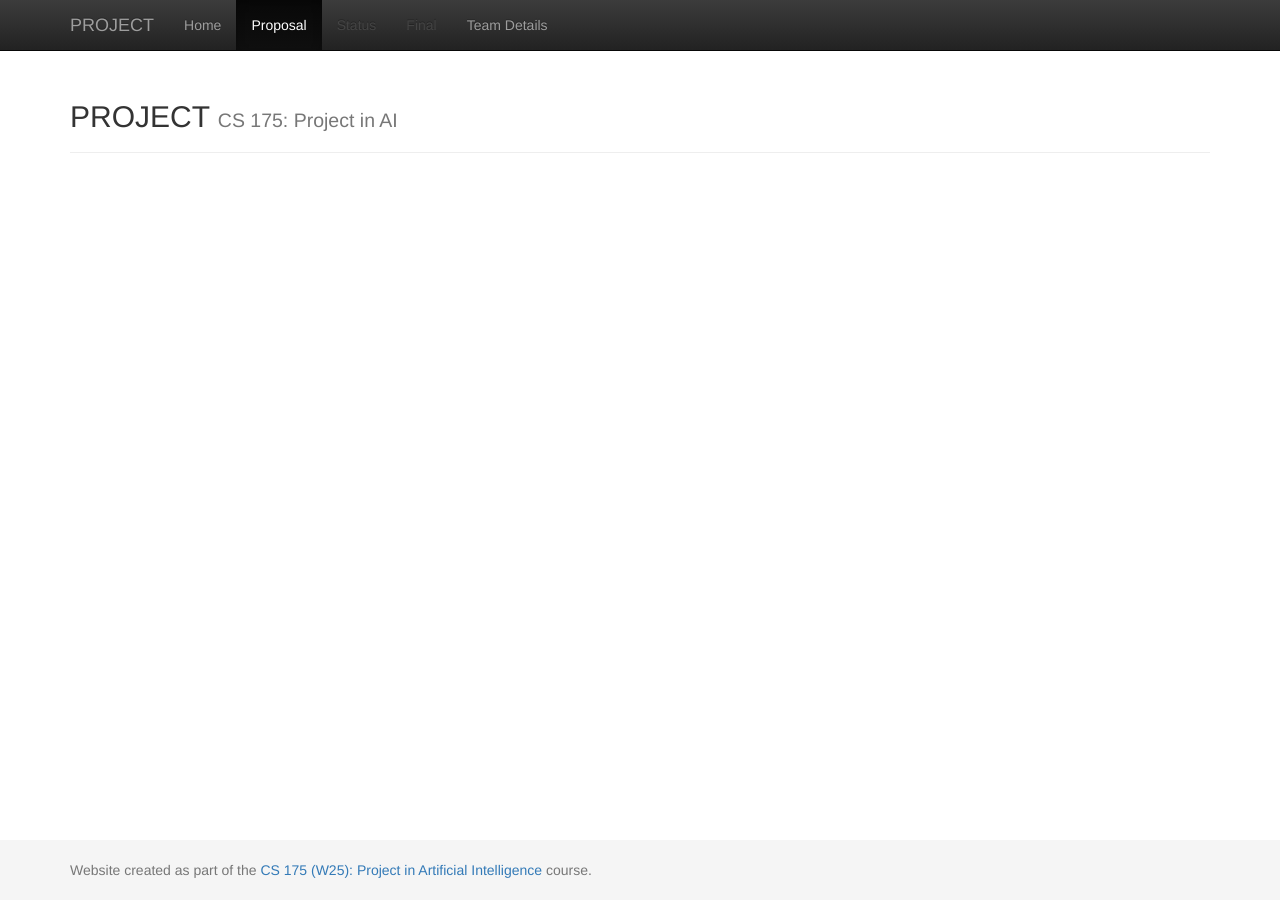
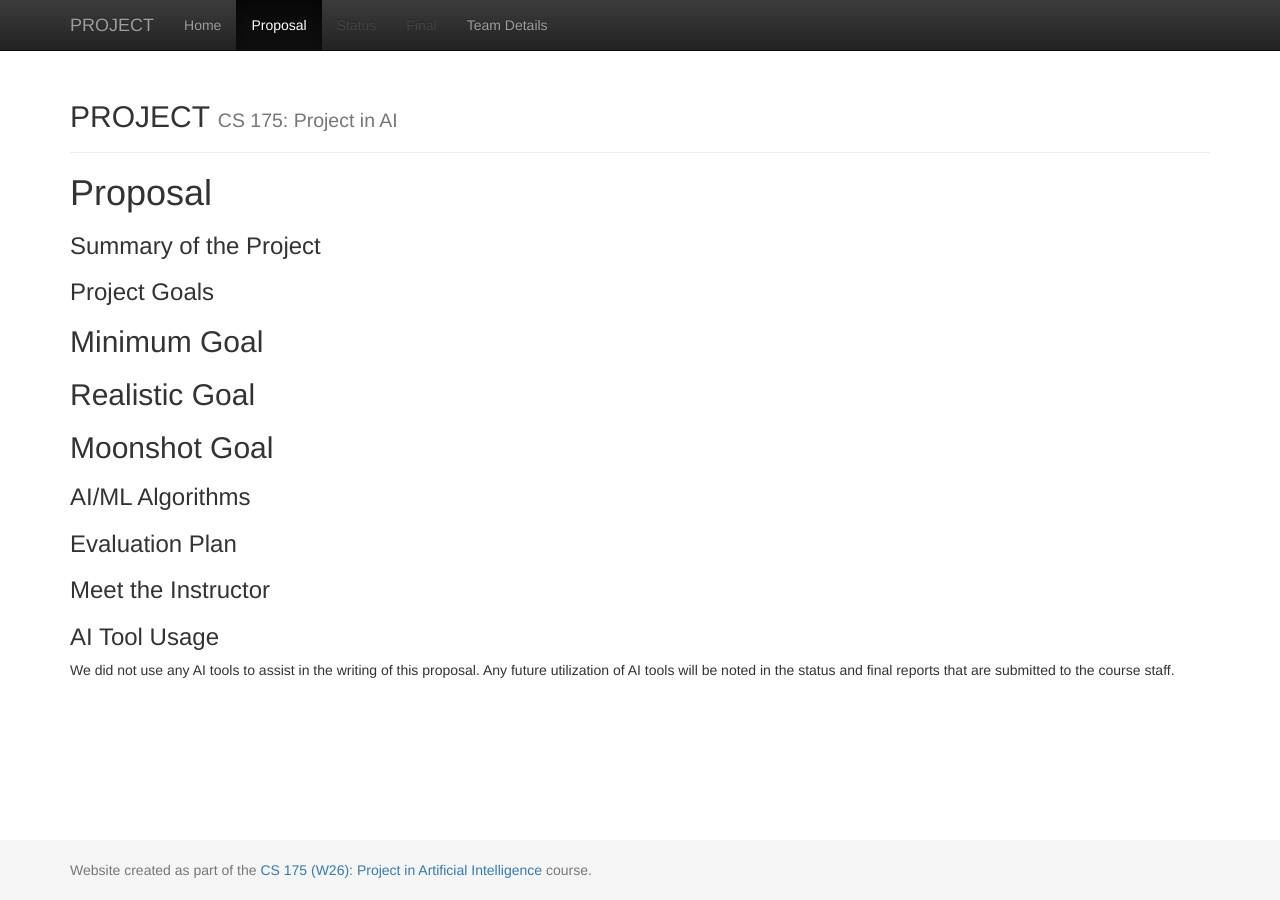
Before and after one commit to gauravkriplani/Tron.ai, a Jekyll site: the page built from docs/proposal.md, in a window 1280 px wide. Built offline with Jekyll 4.4.1, drawn with Linux system fonts in a browser that asks for light colours.

Commit message:
updated proposal

```diff
--- a/docs/_layouts/default.html
+++ b/docs/_layouts/default.html
@@ -85,7 +85,7 @@
 
     <footer class="footer">
       <div class="container">
-        <p class="text-muted">Website created as part of the <a href="https://royf.org/crs/CS175/W25">CS 175 (W25): Project in Artificial Intelligence</a> course.</p>
+        <p class="text-muted">Website created as part of the <a href="https://royf.org/crs/CS175/W26">CS 175 (W26): Project in Artificial Intelligence</a> course.</p>
       </div>
     </footer>
 
--- a/docs/proposal.md
+++ b/docs/proposal.md
@@ -2,3 +2,22 @@
 layout: default
 title:  Proposal
 ---
+
+# {{ page.title }}
+
+### Summary of the Project
+
+
+### Project Goals
+## Minimum Goal
+## Realistic Goal
+## Moonshot Goal
+
+### AI/ML Algorithms
+
+### Evaluation Plan
+
+### Meet the Instructor
+
+### AI Tool Usage
+We did not use any AI tools to assist in the writing of this proposal. Any future utilization of AI tools will be noted in the status and final reports that are submitted to the course staff.
```
